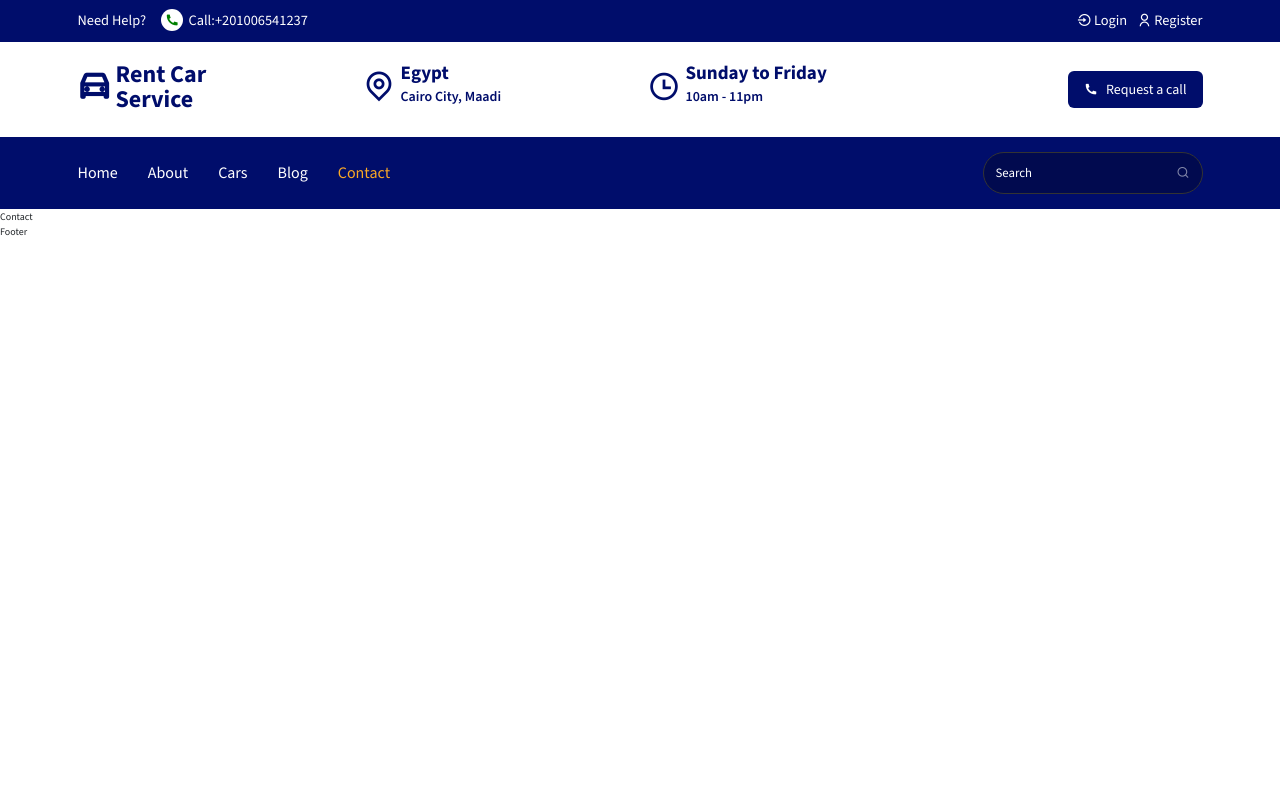
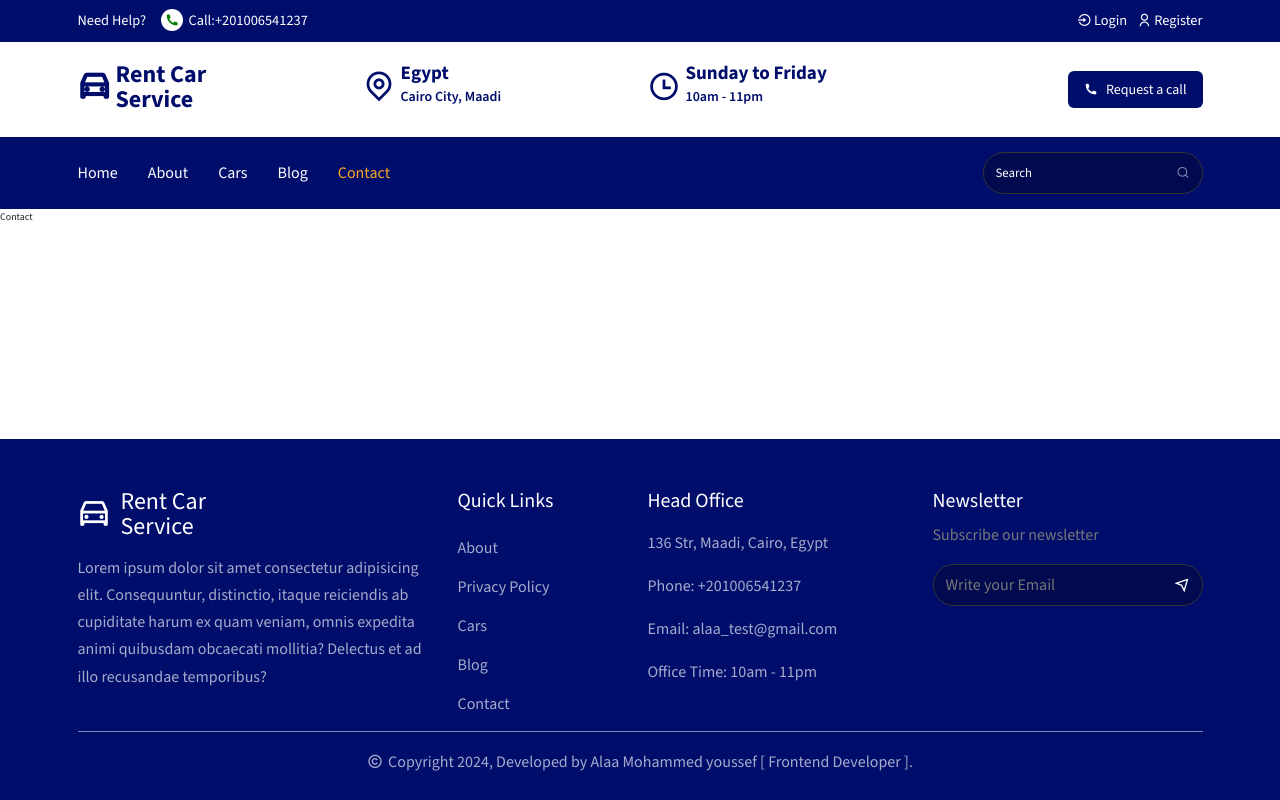
Before and after one commit to Alaa8884/Rent-car-services, a React (Vite) app: page /contact in a window 1280 px wide. Built offline with nearby package versions, Linux system fonts and the light colour scheme.

Commit message:
Build footer with it's style

```diff
--- a/src/components/footer/Footer.jsx
+++ b/src/components/footer/Footer.jsx
@@ -1,9 +1,106 @@
+import { Link } from "react-router-dom";
+import { Col, Container, ListGroup, ListGroupItem, Row } from "reactstrap";
+import "../../styles/footer.css";
+
+
+const quickLinks = [
+  {
+    diaplay: "About",
+    path: "/about",
+  },
+  {
+    diaplay: "Privacy Policy",
+    path: "/privacy",
+  },
+  {
+    diaplay: "Cars",
+    path: "/cars",
+  },
+  {
+    diaplay: "Blog",
+    path: "/blog",
+  },
+  {
+    diaplay: "Contact",
+    path: "/contact",
+  },
+];
+
 function Footer() {
+  const date = new Date();
+  const year = date.getFullYear()
   return (
-    <div>
-      Footer
-    </div>
-  )
+    <footer className="footer">
+      <Container>
+        <Row>
+          <Col lg="4" md="4" sm="12">
+            <h1 className="company-logo footer-logo">
+              <Link to="/home" className=" d-flex align-items-center gap-3">
+                <i className="ri-car-line"></i>
+                <span>
+                  Rent Car <br />
+                  Service
+                </span>
+              </Link>
+            </h1>
+            <p className="footer-logo-content my-4">
+              Lorem ipsum dolor sit amet consectetur adipisicing elit.
+              Consequuntur, distinctio, itaque reiciendis ab cupiditate harum ex
+              quam veniam, omnis expedita animi quibusdam obcaecati mollitia?
+              Delectus et ad illo recusandae temporibus?
+            </p>
+          </Col>
+          <Col lg="2" md="4" sm="6">
+            <div className=" mb-4">
+              <h5 className="footer-tilte footer-quick-links">Quick Links</h5>
+              <ListGroup>
+                {quickLinks.map((link, index) => (
+                  <ListGroupItem key={index} className=" p-0 mt-4 quick-link">
+                    <Link to={link.path}>{link.diaplay}</Link>
+                  </ListGroupItem>
+                ))}
+              </ListGroup>
+            </div>
+          </Col>
+          <Col lg="3" md="4" sm="6">
+            {" "}
+            <div className=" mb-4">
+              <h5 className="footer-tilte footer-contact">Head Office</h5>
+              <p className="office-info">136 Str, Maadi, Cairo, Egypt</p>
+              <p className="office-info">Phone: +201006541237</p>
+              <p className="office-info">Email: alaa_test@gmail.com</p>
+              <p className="office-info">Office Time: 10am - 11pm</p>
+            </div>
+          </Col>
+          <Col lg="3" md="4" sm="6">
+            <div className="mb-4">
+              <h5 className="footer-tilte footer-newsletter">Newsletter</h5>
+              <p className="office-subscribe mt-0 ">Subscribe our newsletter</p>
+              <div className="newsletter d-flex align-items-center justify-content-between">
+                <input
+                  type="email"
+                  name="user-newsletter"
+                  id="user-newsletter"
+                  placeholder="Write your Email"
+                />
+                <span>
+                  <i className="ri-send-plane-line"></i>
+                </span>
+              </div>
+            </div>
+          </Col>
+          <Col lg="12">
+            <div className="footer-bottom">
+              <p className="section-description d-flex align-items-center justify-content-center gap-2">
+                <i className="ri-copyright-line"></i>
+                Copyright {year}, Developed by Alaa Mohammed youssef [ Frontend Developer ].
+              </p>
+            </div>
+          </Col>
+        </Row>
+      </Container>
+    </footer>
+  );
 }
 
-export default Footer
+export default Footer;
--- a/src/index.css
+++ b/src/index.css
@@ -44,6 +44,10 @@ h4 {
 h5,
 h6 {
   font-size: 1.9rem;
+}
+
+p {
+  font-size: 1.6rem;
 }
 
 a {
@@ -99,7 +103,7 @@ ul {
 .section-description {
   color: #777;
   line-height: 1.7;
-  font-size: 1.5rem;
+  font-size: 1.6rem;
 }
 
 @media only screen and (max-width: 768px) {
--- /dev/null
+++ b/src/pages/PrivacyPolicy.jsx
@@ -0,0 +1,16 @@
+import { useNavigate } from "react-router-dom";
+import "../styles/privacy.css"
+
+
+function PrivacyPolicy() {
+  const navigate = useNavigate()
+  return (
+    <section className="privacy d-flex align-items-center justify-content-center flex-column">
+      <h2 className=" mb-4">This page is under construction</h2>
+      <p>We apologize for any inconvenience. Please check back soon.</p>
+      <button onClick={()=> navigate(-1)}>Go Back</button>
+    </section>
+  );
+}
+
+export default PrivacyPolicy
--- a/src/routers/Routers.jsx
+++ b/src/routers/Routers.jsx
@@ -7,6 +7,7 @@ import BlogDetails from "../pages/BlogDetails";
 import CarList from "../pages/CarList";
 import CarDetails from "../pages/CarDetails";
 import ErrorPage from "../pages/ErrorPage";
+import PrivacyPolicy from "../pages/PrivacyPolicy";
 
 function Routers() {
   return (
@@ -19,6 +20,7 @@ function Routers() {
       <Route path="/blog/:id" element={<BlogDetails />} />
       <Route path="/cars" element={<CarList />} />
       <Route path="/cars/:id" element={<CarDetails />} />
+      <Route path="/privacy" element={<PrivacyPolicy />} />
       <Route path="*" element={<ErrorPage />} />
     </Routes>
   );
--- /dev/null
+++ b/src/styles/footer.css
@@ -0,0 +1,83 @@
+.footer {
+  padding: 5rem 0 1.5rem;
+  background: var(--main-color);
+  color: #fff;
+  position: absolute;
+  left: 0;
+  bottom: 0;
+  width: 100%;
+}
+
+.footer p {
+  color: rgb(255, 255, 255, 0.65);
+  font-size: 1.6rem;
+  font-weight: 300;
+  line-height: 1.7;
+  margin-top: 1.6rem;
+}
+
+.footer .footer-logo i,
+.footer .footer-logo span {
+  color: #fff;
+  font-weight: 500;
+}
+
+.footer h5 {
+  font-size: 2rem;
+  margin-bottom: 0.8rem;
+}
+
+.quick-link {
+  border: none !important;
+  outline: none;
+  background-color: transparent !important;
+  transition: all 0.3s;
+  -webkit-transition: all 0.3s;
+  -moz-transition: all 0.3s;
+  -ms-transition: all 0.3s;
+  -o-transition: all 0.3s;
+}
+
+.quick-link a {
+  font-size: 1.6rem;
+  font-weight: 300;
+  color: rgb(255, 255, 255, 0.65);
+  text-decoration: none;
+}
+
+.quick-link a:hover {
+  color: var(--primary-color);
+}
+
+.office-subscribe {
+  color: #777 !important;
+  margin-bottom: 1.6rem;
+}
+
+.newsletter {
+  background: #020a4de9;
+  border: 1px solid #333;
+  padding: 0.8rem 1.2rem;
+  border-radius: 5rem;
+  -webkit-border-radius: 5rem;
+  -moz-border-radius: 5rem;
+  -ms-border-radius: 5rem;
+  -o-border-radius: 5rem;
+}
+
+.newsletter input {
+  flex: 1;
+  border: none;
+  outline: none;
+  background: transparent;
+  font-size: 1.6rem;
+  color: #fff;
+}
+
+.newsletter span i {
+  font-size: 1.6rem;
+}
+
+.footer-bottom {
+  border-top: 1px solid rgb(255, 255, 255, 0.5);
+}
--- /dev/null
+++ b/src/styles/privacy.css
@@ -0,0 +1,32 @@
+.privacy h2 {
+  font-size: 3rem;
+  font-weight: 700;
+  color: var(--main-color);
+}
+
+.privacy p{
+  color: #777;
+}
+
+.privacy button {
+  background: var(--main-color);
+  padding: 0.8rem 1.6rem;
+  border: none;
+  outline: none;
+  color: #fff;
+  font-size: 1.4rem;
+  border-radius: 0.8rem;
+  -webkit-border-radius: 0.8rem;
+  -moz-border-radius: 0.8rem;
+  -ms-border-radius: 0.8rem;
+  -o-border-radius: 0.8rem;
+  transition: all 0.3s;
+  -webkit-transition: all 0.3s;
+  -moz-transition: all 0.3s;
+  -ms-transition: all 0.3s;
+  -o-transition: all 0.3s;
+}
+
+.privacy button:hover {
+  background-color: var(--main-color-hover);
+}
```
